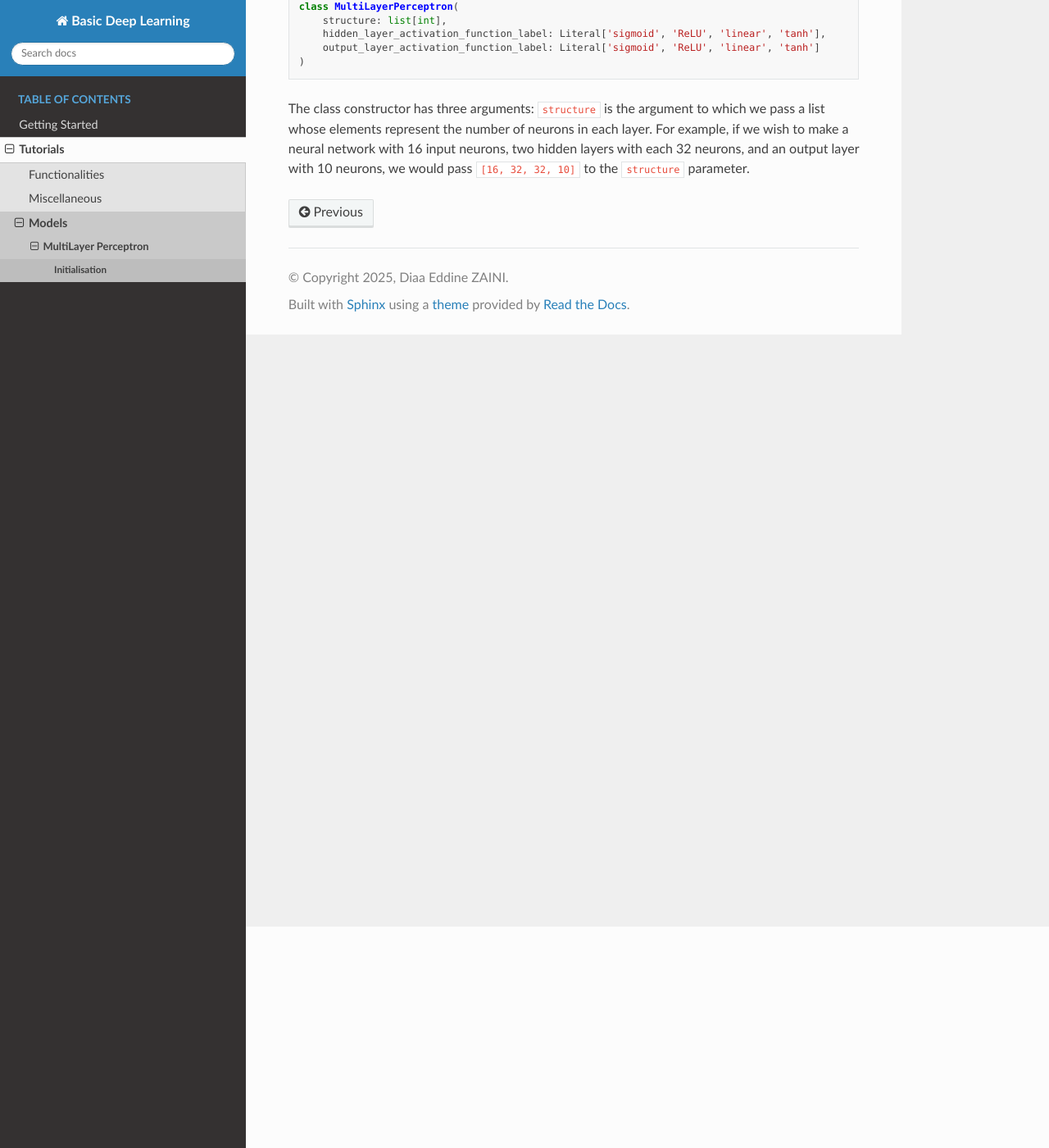
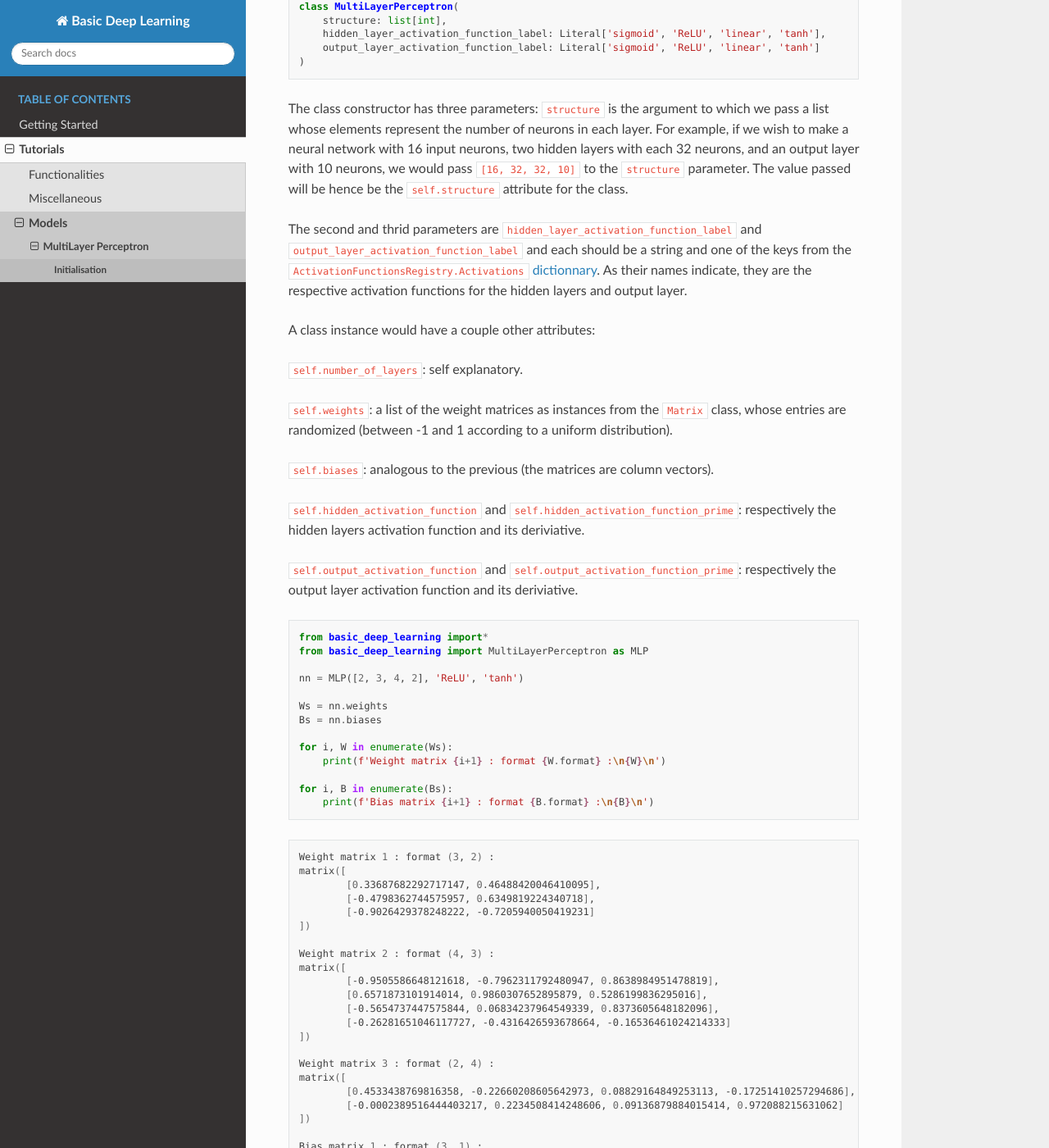
Before and after one commit to therealzaini/basic-deep-learning, a Sphinx documentation site: the page built from docs/source/mlp_init.rst, in a window 1280 px wide and 1400 px high, scrolled down 270 px. Shown: the whole window at 82% size. Built offline with Sphinx 7.4.7 and the Read the Docs theme 3.1.0, drawn with Linux system fonts in a browser that asks for light colours; pages that are not in the unit, such as notebooks, are missing from menus; some of the changed text lies outside the part shown.

Commit message:
Update mlp_init.rst

```diff
--- a/docs/source/mlp_init.rst
+++ b/docs/source/mlp_init.rst
@@ -13,8 +13,91 @@ Definition:
         output_layer_activation_function_label: Literal['sigmoid', 'ReLU', 'linear', 'tanh']
     )
 
-The class constructor has three arguments: ``structure`` is the argument to which we pass
+The class constructor has three parameters: ``structure`` is the argument to which we pass
 a list whose elements represent the number of neurons in each layer.
 For example, if we wish to make a neural network with 16 input neurons,
 two hidden layers with each 32 neurons, and an output layer with 10 neurons, we would pass
-``[16, 32, 32, 10]`` to the ``structure`` parameter.
+``[16, 32, 32, 10]`` to the ``structure`` parameter. The value passed will be hence be the ``self.structure``
+attribute for the class.
+
+The second and thrid parameters are ``hidden_layer_activation_function_label``
+and ``output_layer_activation_function_label``
+and each should be a string and one of the keys from the ``ActivationFunctionsRegistry.Activations``
+`dictionnary <https://basic-deep-learning.readthedocs.io/en/main/activations_registry.html>`_.
+As their names indicate, they are the respective activation functions for the hidden layers and output layer.
+
+A class instance would have a couple other attributes:
+
+``self.number_of_layers``: self explanatory.
+
+``self.weights``: a list of the weight matrices as instances from the ``Matrix`` class, whose entries are
+randomized (between -1 and 1 according to a uniform distribution).
+
+``self.biases``: analogous to the previous (the matrices are column vectors).
+
+``self.hidden_activation_function`` and ``self.hidden_activation_function_prime``: respectively
+the hidden layers activation function and its deriviative.
+
+``self.output_activation_function`` and ``self.output_activation_function_prime``: respectively
+the output layer activation function and its deriviative.
+
+
+.. code-block:: python
+
+    from basic_deep_learning import*
+    from basic_deep_learning import MultiLayerPerceptron as MLP
+
+    nn = MLP([2, 3, 4, 2], 'ReLU', 'tanh')
+
+    Ws = nn.weights
+    Bs = nn.biases
+
+    for i, W in enumerate(Ws):
+        print(f'Weight matrix {i+1} : format {W.format} :\n{W}\n')
+
+    for i, B in enumerate(Bs):
+        print(f'Bias matrix {i+1} : format {B.format} :\n{B}\n')
+
+.. code-block:: bash
+
+    Weight matrix 1 : format (3, 2) :
+    matrix([
+            [0.33687682292717147, 0.46488420046410095],
+            [-0.4798362744575957, 0.6349819224340718],
+            [-0.9026429378248222, -0.7205940050419231]
+    ])
+
+    Weight matrix 2 : format (4, 3) :
+    matrix([
+            [-0.9505586648121618, -0.7962311792480947, 0.8638984951478819],
+            [0.6571873101914014, 0.9860307652895879, 0.5286199836295016],
+            [-0.5654737447575844, 0.06834237964549339, 0.8373605648182096],
+            [-0.26281651046117727, -0.4316426593678664, -0.16536461024214333]
+    ])
+
+    Weight matrix 3 : format (2, 4) :
+    matrix([
+            [0.4533438769816358, -0.22660208605642973, 0.08829164849253113, -0.17251410257294686],
+            [-0.0002389516444403217, 0.2234508414248606, 0.09136879884015414, 0.972088215631062]
+    ])
+
+    Bias matrix 1 : format (3, 1) :
+    matrix([
+            [0.494641188762706],
+            [-0.20371517540725392],
+            [-0.3833049509025652]
+    ])
+
+    Bias matrix 2 : format (4, 1) :
+    matrix([
+            [-0.8380501475592002],
+            [0.03739240084104223],
+            [-0.6114256685276511],
+            [-0.609764017532284]
+    ])
+
+    Bias matrix 3 : format (2, 1) :
+    matrix([
+            [0.9583723688793484],
+            [0.5947527143415694]
+    ])
```
